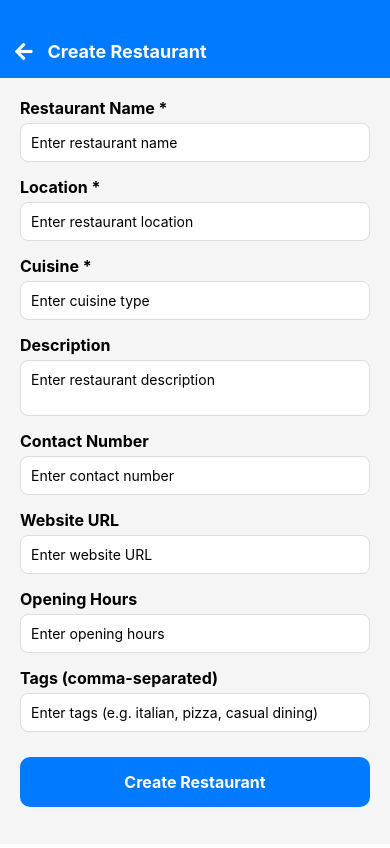
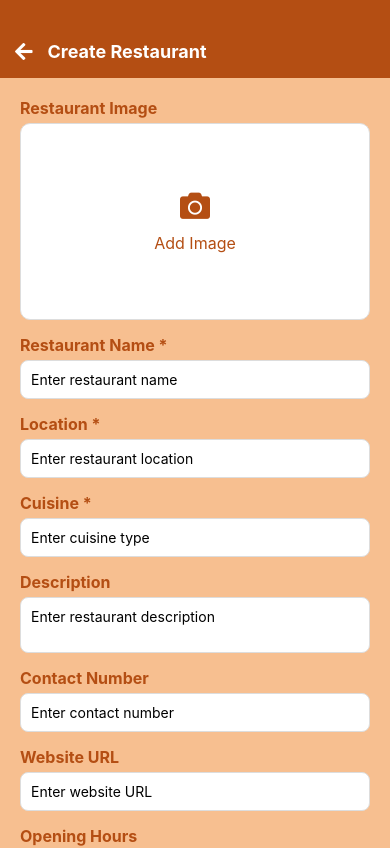
Before and after one commit to ComfortN/restaurent-cms, a React Native app in the folder restaurant-frontend/: screen /CreateRestaurant in a window 390 px wide. Shown: the top 848 px of the page. Built offline with nearby package versions, Linux system fonts and the light colour scheme.

Commit message:
fixing to create the restaurant with the image

```diff
--- a/restaurant-frontend/src/pages/CreateRestaurantScreen.jsx
+++ b/restaurant-frontend/src/pages/CreateRestaurantScreen.jsx
@@ -6,11 +6,13 @@ import {
   TouchableOpacity,
   StyleSheet,
   ScrollView,
-  Alert
+  Alert,
+  Image
 } from 'react-native';
 import { useDispatch, useSelector } from 'react-redux';
 import { createRestaurant } from '../reduc/slices/restaurentSlice';
 import { FontAwesome5 } from '@expo/vector-icons';
+import * as ImagePicker from 'expo-image-picker';
 
 const CreateRestaurant = ({ navigation }) => {
   const [restaurantData, setRestaurantData] = useState({
@@ -23,6 +25,7 @@ const CreateRestaurant = ({ navigation }) => {
     openingHours: '',
     tags: []
   });
+  const [image, setImage] = useState(null);
 
   const dispatch = useDispatch();
   const { isLoading, error } = useSelector(state => state.restaurants);
@@ -43,31 +46,68 @@ const CreateRestaurant = ({ navigation }) => {
     }));
   };
 
-  const handleCreateRestaurant = () => {
-    // Basic validation
-    const requiredFields = ['name', 'location', 'cuisine'];
-    const missingFields = requiredFields.filter(field => !restaurantData[field]);
-
-    if (missingFields.length > 0) {
-      Alert.alert(
-        'Validation Error',
-        `Please fill in the following required fields: ${missingFields.join(', ')}`
-      );
+  const pickImage = async () => {
+    console.log('pickImage function called');
+    const { status } = await ImagePicker.requestMediaLibraryPermissionsAsync();
+    if (status !== 'granted') {
+      Alert.alert('Permission Denied', 'We need access to your photos to proceed!');
       return;
     }
 
-    dispatch(createRestaurant(restaurantData))
-      .then((response) => {
-        if (response.meta.requestStatus === 'fulfilled') {
-          Alert.alert('Success', 'Restaurant created successfully', [
-            { text: 'OK', onPress: () => navigation.goBack() }
-          ]);
+    const result = await ImagePicker.launchImageLibraryAsync({
+      mediaTypes: ImagePicker.MediaTypeOptions.Images,
+      allowsEditing: true,
+      aspect: [4, 3],
+      quality: 0.7,
+    });
+
+    if (!result.canceled) {
+      setImage(result.assets[0]);
+    }
+  };
+
+
+  const handleCreateRestaurant = async() => {
+    try {
+        const formData = new FormData();
+
+        // Add the required fields
+        formData.append('name', restaurantData.name);
+        formData.append('location', restaurantData.location);
+        formData.append('cuisine', restaurantData.cuisine);
+
+        // Add optional fields
+        formData.append('description', restaurantData.description || '');
+        formData.append('contactNumber', restaurantData.contactNumber || '');
+        formData.append('websiteUrl', restaurantData.websiteUrl || '');
+        formData.append('openingHours', restaurantData.openingHours || '');
+        formData.append('tags', JSON.stringify(restaurantData.tags || []));
+
+        // Add image if selected
+        if (image) {
+            const uriParts = image.uri.split('.');
+            const fileType = uriParts[uriParts.length - 1];
+
+            formData.append('image', {
+                uri: image.uri,
+                type: `image/${fileType}`,
+                name: `photo.${fileType}`,
+            });
         }
-      })
-      .catch((error) => {
-        Alert.alert('Error', error.message);
-      });
-  };
+
+        // Log the form data
+        for (let [key, value] of formData.entries()) {
+            console.log(`${key}:`, value);
+        }
+
+        const response = await dispatch(createRestaurant(formData)).unwrap();
+        Alert.alert('Success', 'Restaurant created successfully');
+        navigation.goBack();
+    } catch (error) {
+        console.error('Error creating restaurant:', error);
+        Alert.alert('Error', error.message || 'Failed to create restaurant');
+    }
+};
 
   return (
     <ScrollView style={styles.container}>
@@ -79,6 +119,25 @@ const CreateRestaurant = ({ navigation }) => {
       </View>
 
       <View style={styles.formContainer}>
+      {/* Image Upload Section */}
+      <Text style={styles.label}>Restaurant Image</Text>
+        <TouchableOpacity
+          style={styles.imagePicker}
+          onPress={pickImage}
+        >
+          {image ? (
+            <Image
+              source={{ uri: image.uri }}
+              style={styles.imagePreview}
+            />
+          ) : (
+            <View style={styles.imagePlaceholder}>
+              <FontAwesome5 name="camera" size={30} color="#B44E13" />
+              <Text style={styles.imagePickerText}>Add Image</Text>
+            </View>
+          )}
+        </TouchableOpacity>
+
         {/* Required Fields */}
         <Text style={styles.label}>Restaurant Name *</Text>
         <TextInput
@@ -169,10 +228,10 @@ const CreateRestaurant = ({ navigation }) => {
 const styles = StyleSheet.create({
   container: {
     flex: 1,
-    backgroundColor: '#f5f5f5'
+    backgroundColor: '#F7BF90'
   },
   header: {
-    backgroundColor: '#007bff',
+    backgroundColor: '#B44E13',
     flexDirection: 'row',
     alignItems: 'center',
     padding: 15,
@@ -187,12 +246,40 @@ const styles = StyleSheet.create({
     fontWeight: 'bold'
   },
   formContainer: {
-    padding: 20
+    padding: 20,
+    color: '#B44E13'
+  },
+  imagePicker: {
+    alignItems: 'center',
+    justifyContent: 'center',
+    marginBottom: 15,
+    borderWidth: 1,
+    borderColor: '#ddd',
+    borderRadius: 10,
+    backgroundColor: 'white',
+    aspectRatio: 16/9,
+  },
+  imagePreview: {
+    width: '100%',
+    height: '100%',
+    borderRadius: 10,
+    resizeMode: 'cover',
+  },
+  imagePlaceholder: {
+    alignItems: 'center',
+    justifyContent: 'center',
+    padding: 20,
+  },
+  imagePickerText: {
+    marginTop: 10,
+    color: '#B44E13',
+    fontSize: 16,
   },
   label: {
     fontSize: 16,
     marginBottom: 5,
-    fontWeight: 'bold'
+    fontWeight: 'bold',
+    color: '#B44E13'
   },
   input: {
     backgroundColor: 'white',
@@ -203,7 +290,7 @@ const styles = StyleSheet.create({
     marginBottom: 15
   },
   createButton: {
-    backgroundColor: '#007bff',
+    backgroundColor: '#B44E13',
     padding: 15,
     borderRadius: 10,
     alignItems: 'center',
```
